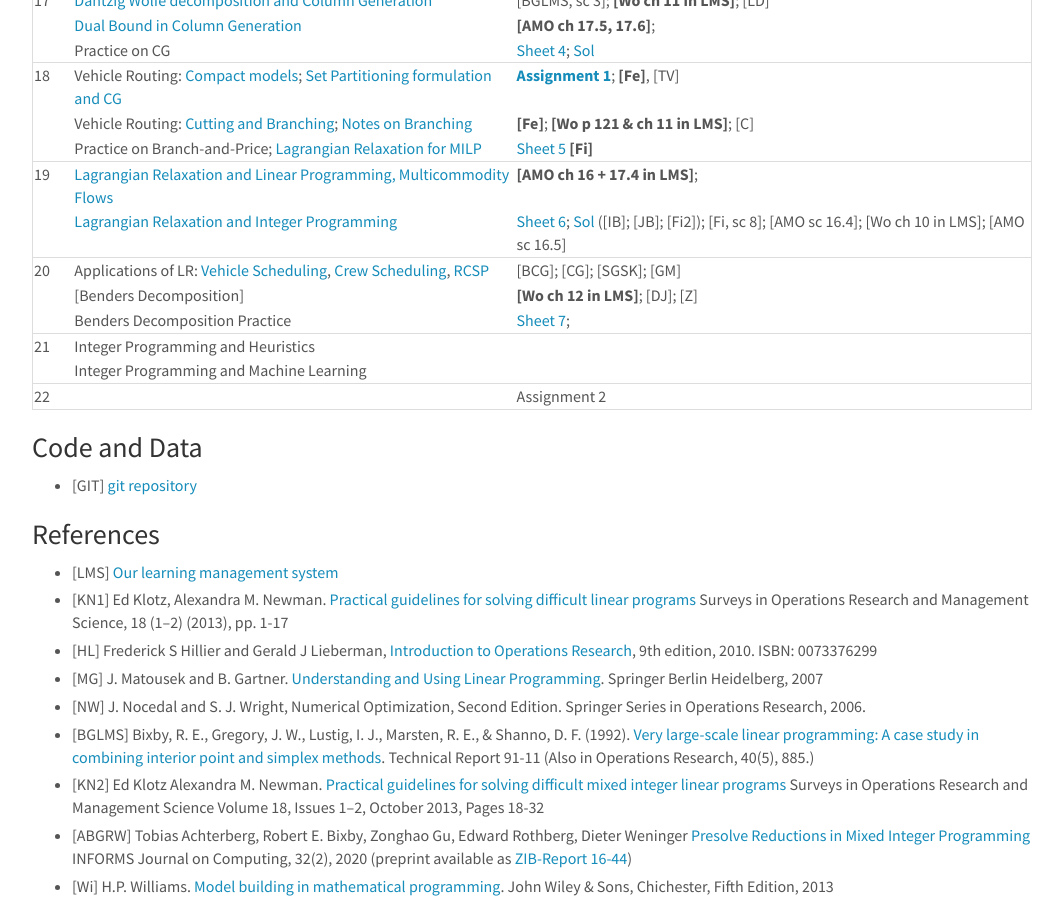
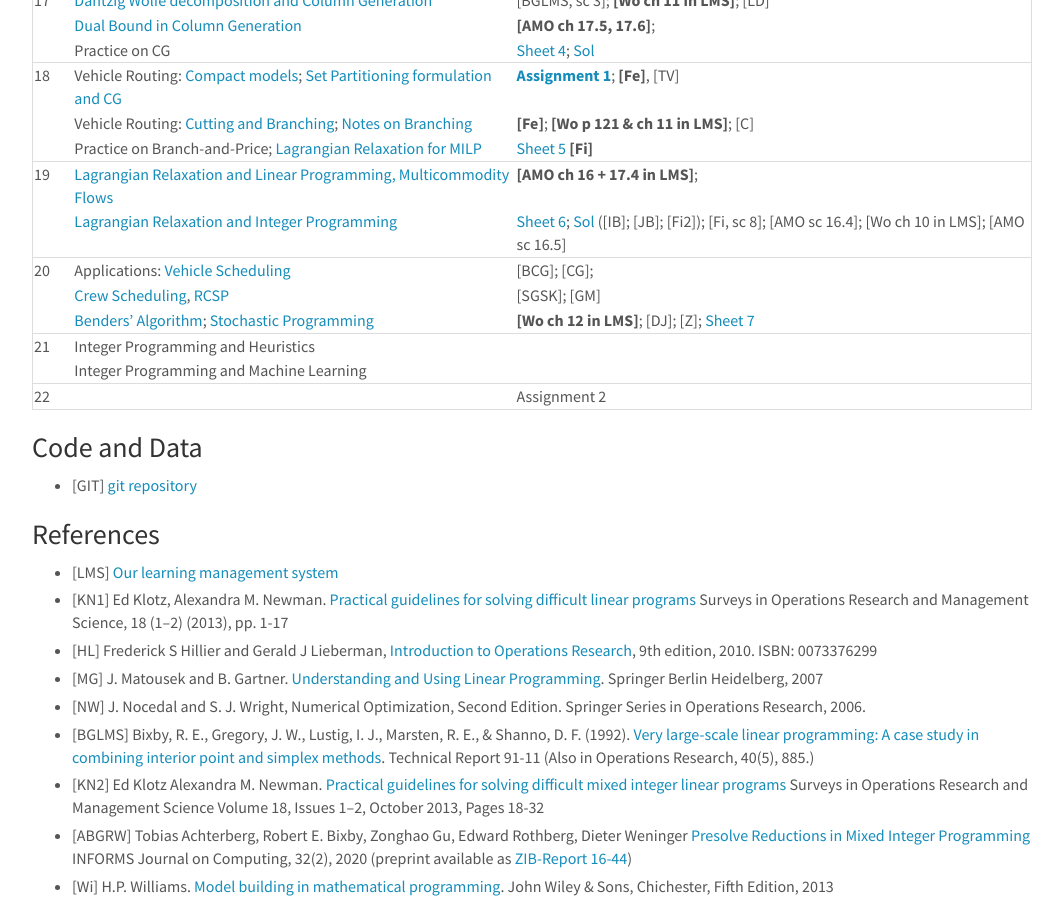
Before and after one commit to DM872/dm872.github.io, a Jekyll site: the page built from index.md, in a window 1280 px wide and 900 px high, scrolled down 818 px. Shown: the whole window, without its empty margins (108-1171 px from the left). Built offline with Jekyll 4.4.1, drawn with Linux system fonts in a browser that asks for light colours; nearby versions of some CDN libraries; comment, search, counter and statistics services are not loaded.

Commit message:
added Benders

```diff
--- a/index.md
+++ b/index.md
@@ -77,9 +77,9 @@ w3.includeHTML();
 |   19 | [Lagrangian Relaxation and Linear Programming, Multicommodity Flows][56]         | **[AMO ch 16 + 17.4 in LMS]**;                                                                            |
 |      | [Lagrangian Relaxation and Integer Programming][57]                              | [Sheet 6][16]; [Sol][85] ([IB]; [JB]; [Fi2]); [Fi, sc 8]; [AMO sc 16.4]; [Wo ch 10 in LMS]; [AMO sc 16.5] |
 |------+----------------------------------------------------------------------------------+-----------------------------------------------------------------------------------------------------------|
-|   20 | Applications of LR: [Vehicle Scheduling][66], [Crew Scheduling][67], [RCSP][68]  | [BCG]; [CG]; [SGSK]; [GM]                                                                                 |
-|      | [Benders Decomposition]                                                          | **[Wo ch 12 in LMS]**; [DJ]; [Z]                                                                          |
-|      | Benders Decomposition Practice                                                   | [Sheet 7][17];                                                                                            |
+|   20 | Applications: [Vehicle Scheduling][66]                                           | [BCG]; [CG];                                                                                              |
+|      | [Crew Scheduling][67], [RCSP][68]                                                | [SGSK]; [GM]                                                                                              |
+|      | [Benders' Algorithm][69]; [Stochastic Programming][70]                           | **[Wo ch 12 in LMS]**; [DJ]; [Z]; [Sheet 7][17]                                                           |
 |------+----------------------------------------------------------------------------------+-----------------------------------------------------------------------------------------------------------|
 |   21 | Integer Programming and Heuristics                                               |                                                                                                           |
 |      | Integer Programming and Machine Learning                                         |                                                                                                           |
```
Also changed, not shown: other parts of index.md (+2 -2 lines), 2 other files.
